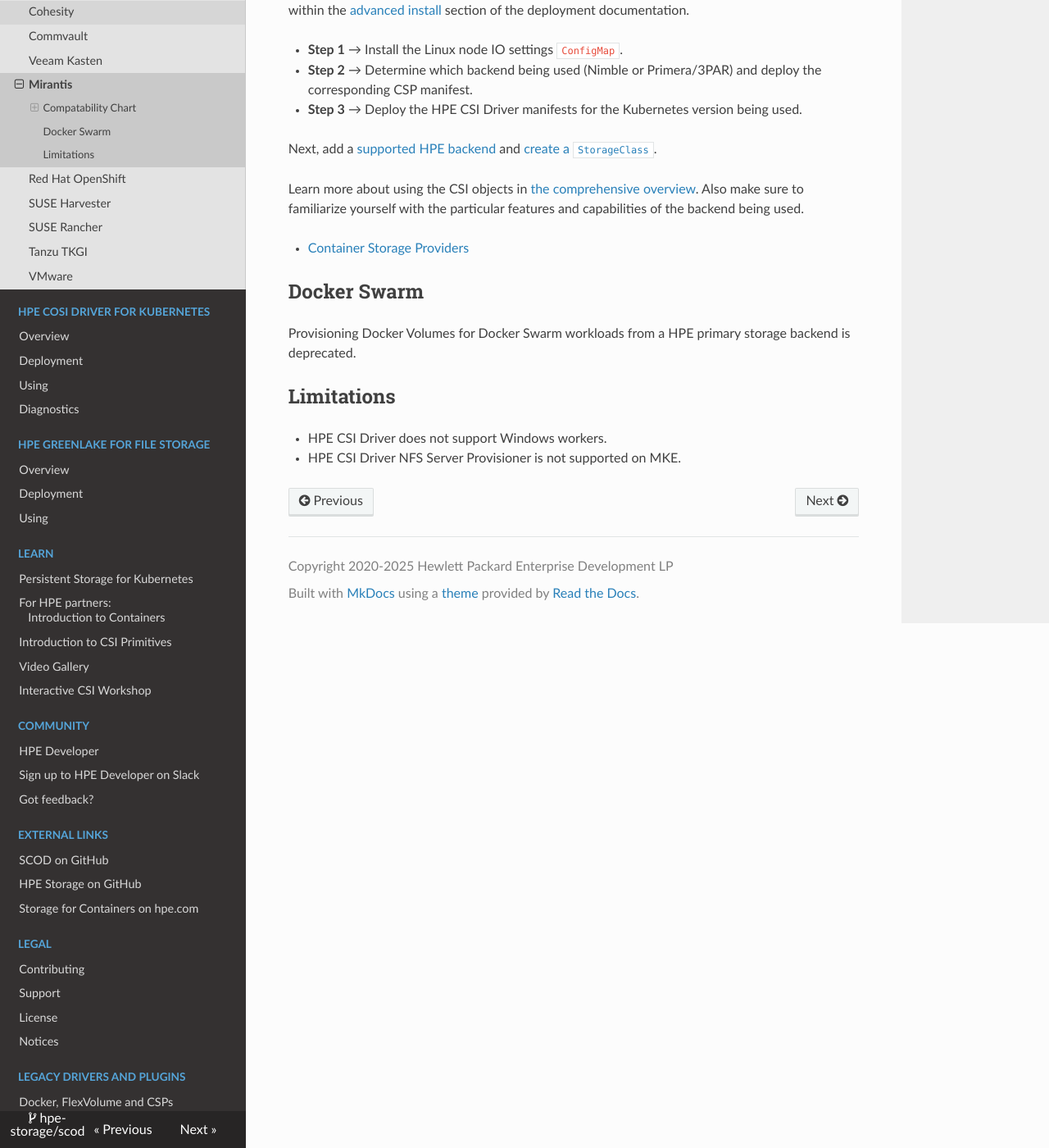
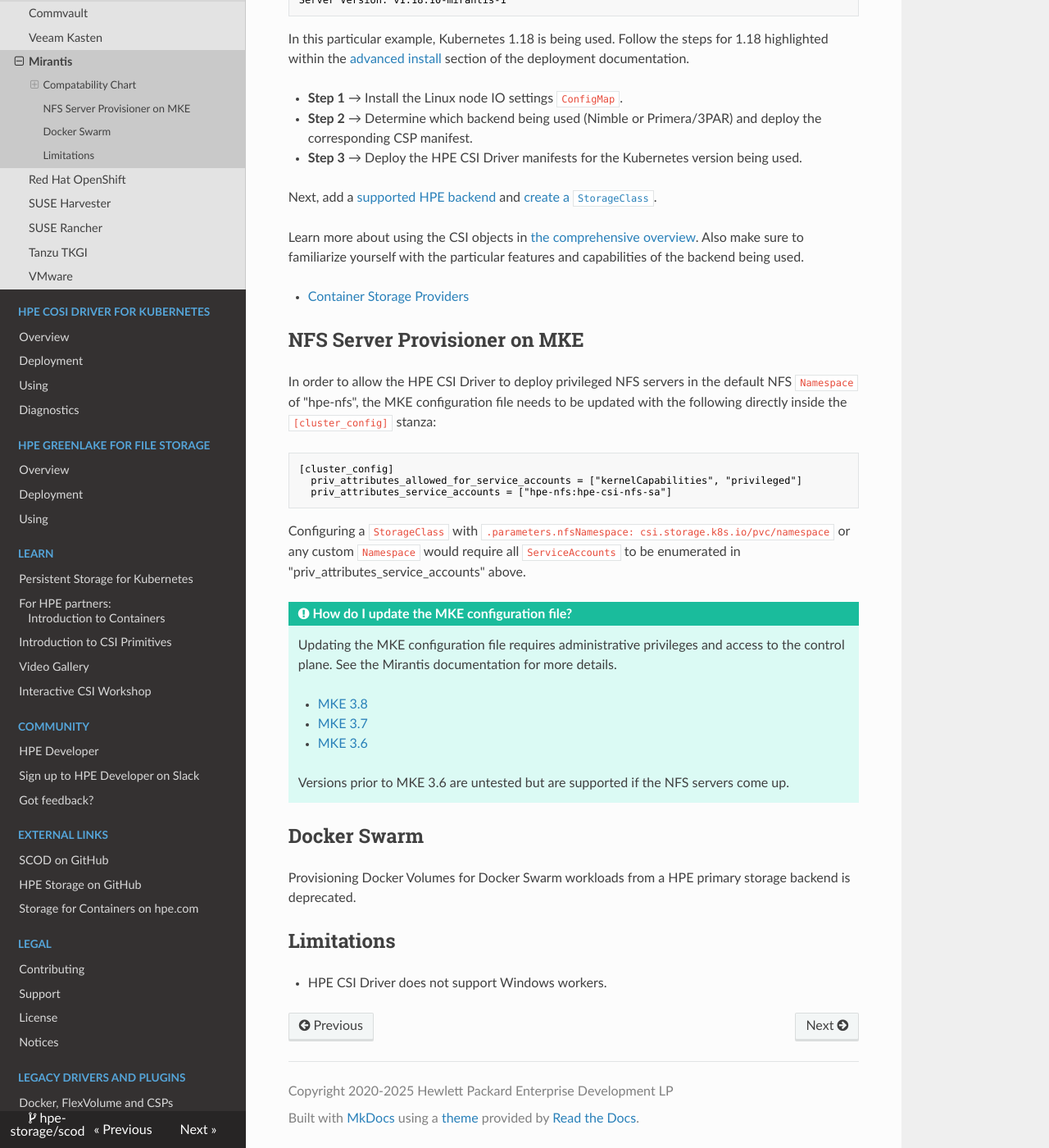
Before and after one commit to hpe-storage/scod, an MkDocs documentation site: the page built from docs/csi_driver/partners/mirantis/index.md, in a window 1280 px wide and 1400 px high, scrolled down 1785 px. Shown: the whole window at 82% size. Built offline with MkDocs 1.6.1, drawn with Linux system fonts in a browser that asks for light colours; nearby versions of some CDN libraries; some of the changed text lies outside the part shown.

Commit message:
Mirantis 3.8 tested
Signed-off-by: Michael Mattsson <michael.mattsson@gmail.com>

````diff
--- a/docs/csi_driver/partners/mirantis/index.md
+++ b/docs/csi_driver/partners/mirantis/index.md
@@ -10,6 +10,7 @@
 
 | MKE Version | HPE CSI Driver | Status | Installation Notes |
 | ------------| -------------- | ------ | ------------------ |
+| 3.8         | [2.5.2](../../index.md#hpe_csi_driver_for_kubernetes_252) | Supported | Helm chart [notes](#helm_chart_install) |
 | 3.7         | [2.4.0](../../archive.md#hpe_csi_driver_for_kubernetes_240) | Supported | Helm chart [notes](#helm_chart_install) |
 | 3.6         | [2.2.0](../../archive.md#hpe_csi_driver_for_kubernetes_220) | Deprecated | Helm chart [notes](#helm_chart_install) |
 | 3.4, 3.5    | -              | Untested | - |
@@ -57,6 +58,27 @@
 
 - [Container Storage Providers](../../container_storage_provider/index.md)
 
+## NFS Server Provisioner on MKE
+
+In order to allow the HPE CSI Driver to deploy privileged NFS servers in the default NFS `Namespace` of "hpe-nfs", the MKE configuration file needs to be updated with the following directly inside the `[cluster_config]` stanza:
+
+```text
+[cluster_config]
+  priv_attributes_allowed_for_service_accounts = ["kernelCapabilities", "privileged"]
+  priv_attributes_service_accounts = ["hpe-nfs:hpe-csi-nfs-sa"]
+```
+
+Configuring a `StorageClass` with `.parameters.nfsNamespace: csi.storage.k8s.io/pvc/namespace` or any custom `Namespace` would require all `ServiceAccounts` to be enumerated in "priv_attributes_service_accounts" above.
+
+!!! important "How do I update the MKE configuration file?"
+    Updating the MKE configuration file requires administrative privileges and access to the control plane. See the Mirantis documentation for more details.
+
+    * [MKE 3.8](https://docs.mirantis.com/mke/3.8/ops/administer-cluster/configure-an-mke-cluster/use-an-mke-configuration-file.html#modify-an-existing-mke-configuration)
+    * [MKE 3.7](https://docs.mirantis.com/mke/3.7/ops/administer-cluster/configure-an-mke-cluster/use-an-mke-configuration-file.html#modify-an-existing-mke-configuration)
+    * [MKE 3.6](https://docs.mirantis.com/mke/3.6/ops/administer-cluster/configure-an-mke-cluster/use-an-mke-configuration-file.html#modify-an-existing-mke-configuration)
+
+    Versions prior to MKE 3.6 are untested but are supported if the NFS servers come up.
+
 ## Docker Swarm
 
 Provisioning Docker Volumes for Docker Swarm workloads from a HPE primary storage backend is deprecated.
@@ -64,4 +86,3 @@
 ## Limitations
 
 - HPE CSI Driver does not support Windows workers.
-- HPE CSI Driver NFS Server Provisioner is not supported on MKE.
````
